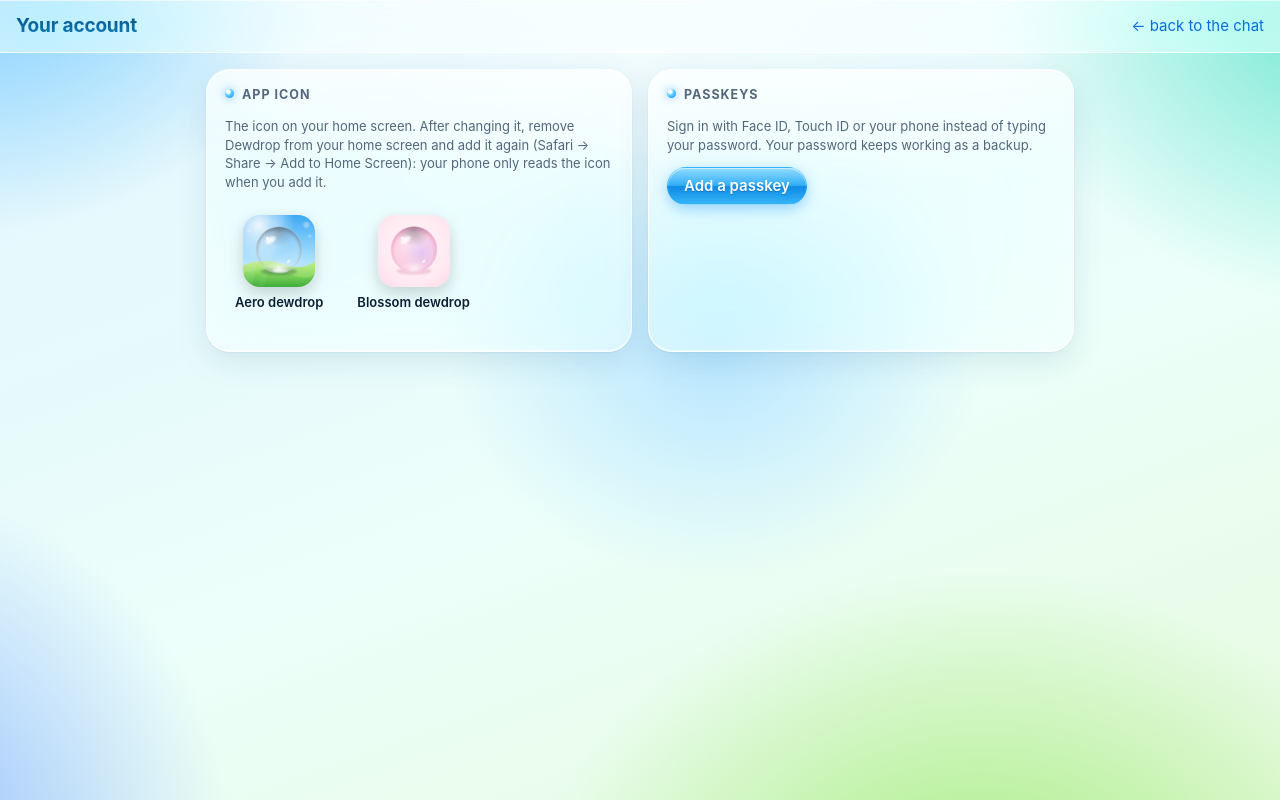
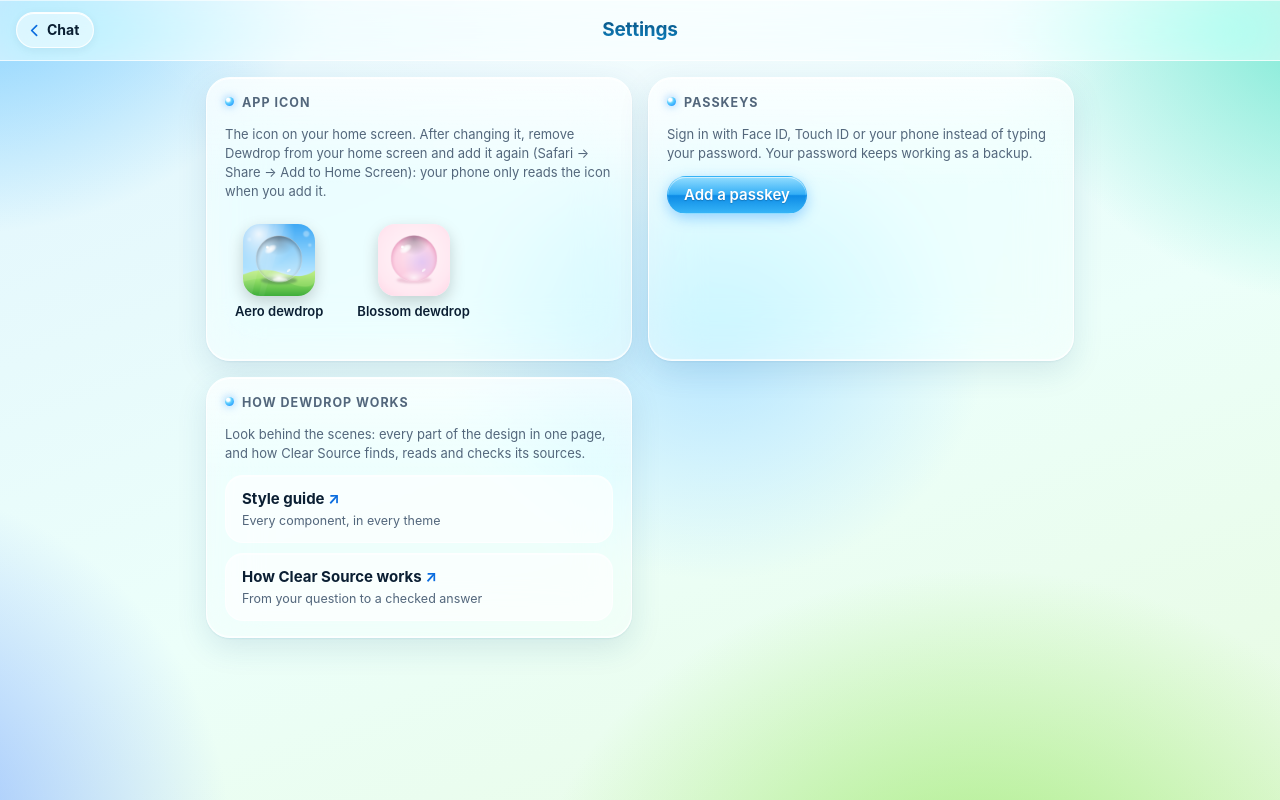
Before and after one commit to cecedabro/local-ai-agent, a FastAPI app: template chat/coder/templates/account.html in a window 1280 px wide. Run offline with FastAPI, Linux system fonts and the light colour scheme; the template is opened without the code that fills it, so the values that code supplies are empty; parts of the project's set-up code (start-up, migrations or seed data) failed here and were passed over; some libraries are stand-ins or nearby versions.

Commit message:
Settings: links to the style guide and How Clear Source works, and the new top bar
The account page (🔑) is now called Settings and has a 'How Dewdrop works' card with both pages; they are
public static pages, so every user can open them.

Co-Authored-By: Claude Opus 5.5 <noreply@anthropic.com>

```diff
--- a/chat/coder/templates/account.html
+++ b/chat/coder/templates/account.html
@@ -1,8 +1,8 @@
 {% extends "base.html" %}
-{% block title %}Your account · Dewdrop{% endblock %}
+{% block title %}Settings · Dewdrop{% endblock %}
 {% block body %}
 <body class="admin">
-<header><h1>Your account</h1><a href="/">← back to the chat</a></header>
+<header class="pf-head"><a class="back" href="/" title="Back to the chat"><svg viewBox="0 0 24 24" fill="none" stroke="currentColor" stroke-width="2.4" stroke-linecap="round" stroke-linejoin="round" aria-hidden="true"><path d="M15 5l-7 7 7 7"/></svg>Chat</a><h1>Settings</h1></header>
 <main class="admin-main">
   <section class="card">
     <h2>App icon</h2>
@@ -22,6 +22,15 @@
     <button type="button" class="primary" id="passkey-add">Add a passkey</button>
     <p id="passkey-msg" class="small" role="status"></p>
   </section>
+  <section class="card">
+    <h2>How Dewdrop works</h2>
+    <p class="muted small">Look behind the scenes: every part of the design in one page, and how Clear Source finds,
+      reads and checks its sources.</p>
+    <div class="doc-links">
+      <a class="doc-link" href="/static/styleguide.html" target="_blank" rel="noopener"><b>Style guide</b><small>Every component, in every theme</small></a>
+      <a class="doc-link" href="/static/clear-source.html" target="_blank" rel="noopener"><b>How Clear Source works</b><small>From your question to a checked answer</small></a>
+    </div>
+  </section>
 </main>
 <script src="/static/js/webauthn.js"></script>
 <script type="module" src="/static/js/icons.js"></script>
--- a/chat/coder/templates/chat.html
+++ b/chat/coder/templates/chat.html
@@ -13,7 +13,7 @@
     <span class="avatar">{{ me.username[:1] | upper }}</span>
     <div><b>{{ me.username }}</b><br><small>{{ me.rights | join(' · ') }}</small></div>
     {% if 'admin' in me.rights %}<a class="iconbtn" href="/admin" title="People">⚙</a>{% endif %}
-    <a class="iconbtn" href="/account" title="Your account and passkeys">🔑</a>
+    <a class="iconbtn" href="/account" title="Settings: icon, passkeys, how Dewdrop works">🔑</a>
     <button class="iconbtn" id="logout" title="Sign out">⎋</button>
   </div>
 </aside>
--- a/chat/static/css/chat.css
+++ b/chat/static/css/chat.css
@@ -747,3 +747,11 @@ body.admin .pf-head a.back:hover{box-shadow:inset 0 1px 0 var(--hi),0 4px 14px v
 @media (max-width:560px){.pf-list .src-card>header [data-delete]{grid-column:2/-1;justify-self:start;padding:0;min-height:0;height:auto;font-size:12px}}
 .pf-how{display:inline-block;margin-top:6px;font-weight:650;color:var(--link);text-decoration:none}
 .pf-how[hidden]{display:none}
+
+/* account page: links to the style guide and the Clear Source explainer */
+.doc-links{display:grid;grid-template-columns:repeat(auto-fit,minmax(220px,1fr));gap:10px}
+.doc-link{display:grid;gap:2px;padding:12px 16px;border-radius:18px;text-decoration:none;color:var(--ink);background:var(--chip);
+  border:1px solid var(--stroke-soft);box-shadow:inset 0 1px 0 var(--hi-soft);transition:box-shadow .2s,transform .2s}
+.doc-link:hover{transform:translateY(-1px);box-shadow:inset 0 1px 0 var(--hi),0 6px 18px var(--glow)}
+.doc-link b{font-size:15px}.doc-link b::after{content:" ↗";color:var(--link)}
+.doc-link small{font-size:12.5px;color:var(--muted)}
```
